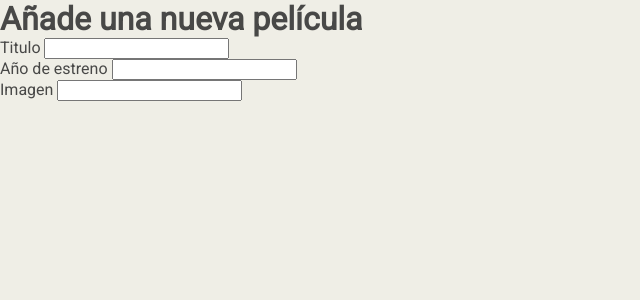
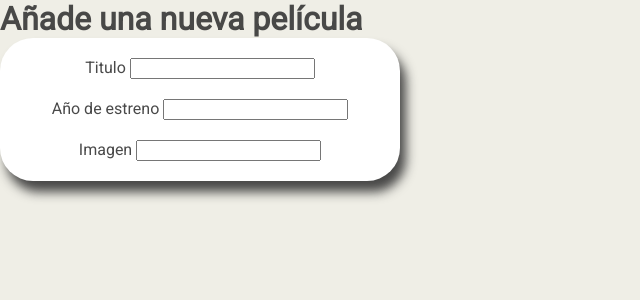
Before and after one commit to barbara28bgb/202309-w9ch1-barbara-gimeno, a React (Vite) app: page /new-film in a window 1280 px wide. Shown: the top 300 px of the page, without its empty margins (0-640 px from the left). Built offline with nearby package versions, Linux system fonts and the light colour scheme.

Commit message:
Add form with styles

```diff
--- a/src/components/Form/Form.tsx
+++ b/src/components/Form/Form.tsx
@@ -1,4 +1,6 @@
+import { useState } from "react";
 import { EmptyMovie } from "../../store/features/movieSlice/types";
+import FormStyled from "./FromStyled";
 
 const MovieForm = () => {
   const emptyMovie: EmptyMovie = {
@@ -8,14 +10,33 @@ const MovieForm = () => {
     isWatch: false,
   };
 
+  const [newMovie, setNewMovie] = useState(emptyMovie);
+
+  const OnChangeData = (event: React.ChangeEvent<HTMLInputElement>) => {
+    setNewMovie(() => ({
+      ...newMovie,
+      [event.target.id]:
+        event.target.type === "checkbox"
+          ? event.target.checked
+          : event.target.value,
+    }));
+  };
+
   return (
     <>
-      <form className="form">
+      <FormStyled className="form">
         <div className="form">
           <label className="form__label" htmlFor="Title">
             Titulo{" "}
           </label>
-          <input className="form__input" type="text" id="title" required />
+          <input
+            className="form__input"
+            type="text"
+            id="title"
+            required
+            autoComplete="off"
+            onChange={OnChangeData}
+          />
         </div>
         <div className="form">
           <label className="form__label" htmlFor="Year">
@@ -25,8 +46,9 @@ const MovieForm = () => {
             className="form__input"
             type="text"
             id="year"
-            value={emptyMovie.year}
             required
+            autoComplete="off"
+            onChange={OnChangeData}
           />
         </div>
         <div className="form">
@@ -37,11 +59,12 @@ const MovieForm = () => {
             className="form__input"
             type="text"
             id="image"
-            value={emptyMovie.image}
             required
+            autoComplete="off"
+            onChange={OnChangeData}
           />
         </div>
-      </form>
+      </FormStyled>
     </>
   );
 };
--- /dev/null
+++ b/src/components/Form/FromStyled.ts
@@ -0,0 +1,15 @@
+import styled from "styled-components";
+
+const FormStyled = styled.form`
+  background-color: white;
+  display: flex;
+  flex-direction: column;
+  align-items: center;
+  gap: 20px;
+  box-shadow: 6px 11px 11px 0px;
+  border-radius: 33px;
+  width: 400px;
+  padding: 20px;
+`;
+
+export default FormStyled;
```
